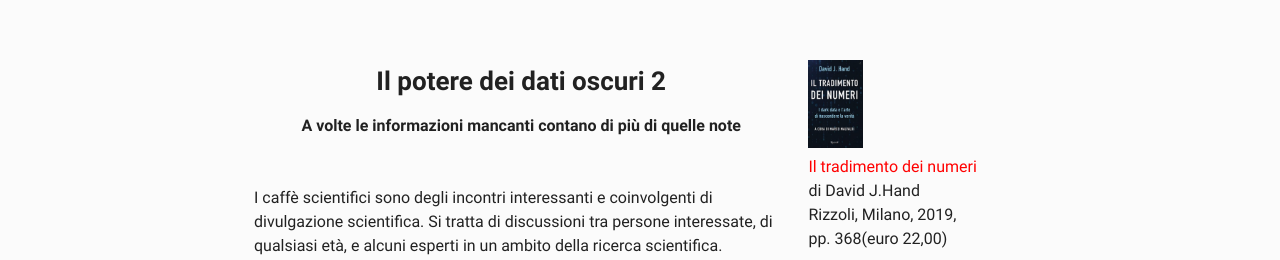
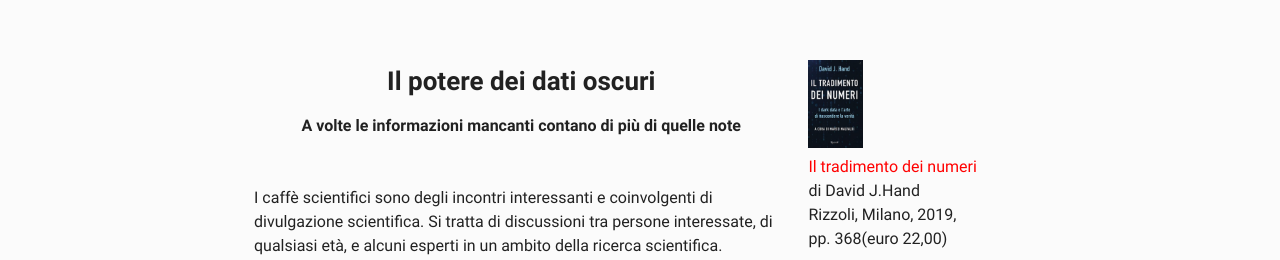
Before and after one commit to ai-sf/aisf_perugia, a Jekyll site: the page built from recensioni/Rec2.html, in a window 1280 px wide. Shown: the top 260 px of the page. Built offline with Jekyll 4.4.1, drawn with Linux system fonts in a browser that asks for light colours; nearby versions of some CDN libraries.

Commit message:
Update Rec2.html

```diff
--- a/recensioni/Rec2.html
+++ b/recensioni/Rec2.html
@@ -50,7 +50,7 @@ Rizzoli, Milano, 2019,<br> -->
 
 <div class="row">
   <div class="column left">
-    <center><h3><b>Il potere dei dati oscuri 2</b></h3>
+    <center><h3><b>Il potere dei dati oscuri</b></h3>
     <h7><b>A volte le informazioni mancanti contano di più di quelle note </b></h7>
     </center><br><br>
     I caffè scientifici  sono degli incontri interessanti e coinvolgenti di divulgazione scientifica.
```
